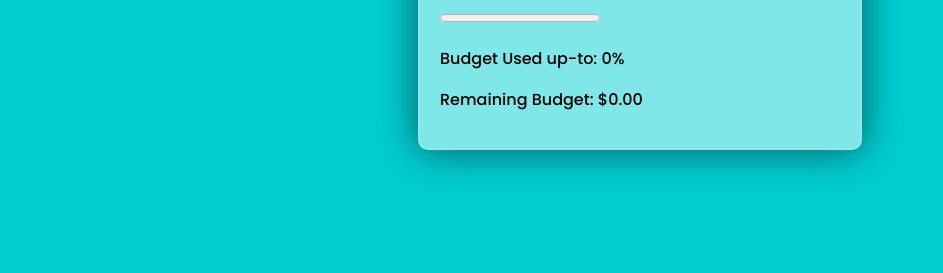
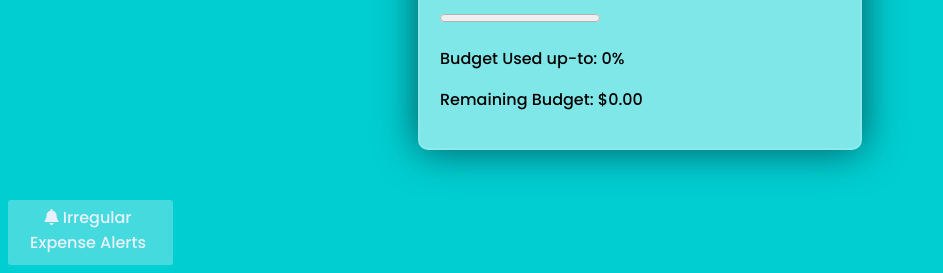
Before and after one commit to wasif-islam/money_management, a Django app: page /budget/ in a window 1280 px wide. Shown: the part 1275-1548 px from the top of the page, without its empty margins (0-943 px from the left). Before the commit the page ends 1451 px from the top, so only its background shows below. Run offline with Django 4.2, Linux system fonts and the light colour scheme; a user stored in the database is signed in.

Commit message:
fixed budget which broke before

```diff
--- a/money_management/mod1/views.py
+++ b/money_management/mod1/views.py
@@ -222,7 +222,7 @@ def logoutpage(request):
     logout(request)
     return redirect('login')
 
-@login_required(login_url='login')
+@login_required(login_url='signup')
 def billpay(request):
     # Check if default categories exist, create them if not
     default_categories = ['Utilities', 'Entertainment', 'Food']
--- a/money_management/templates/budget.html
+++ b/money_management/templates/budget.html
@@ -166,9 +166,12 @@
         </div>
     </form>
 
-
-
-
+    <!-- Irregular Expense Alerts/Reports Section -->
+    <div class="social" id="irregularExpenseAlert">
+        <div class="fb">
+            <i class="fas fa-bell"></i> Irregular Expense Alerts
+        </div>
+    </div>
 
     <script>
         document.getElementById('showRemainingBudget').addEventListener('click', function () {
@@ -241,5 +244,4 @@
     </script>
 </body>
 
-
 </html>
```
Also changed, not shown: money_management/db.sqlite3.
